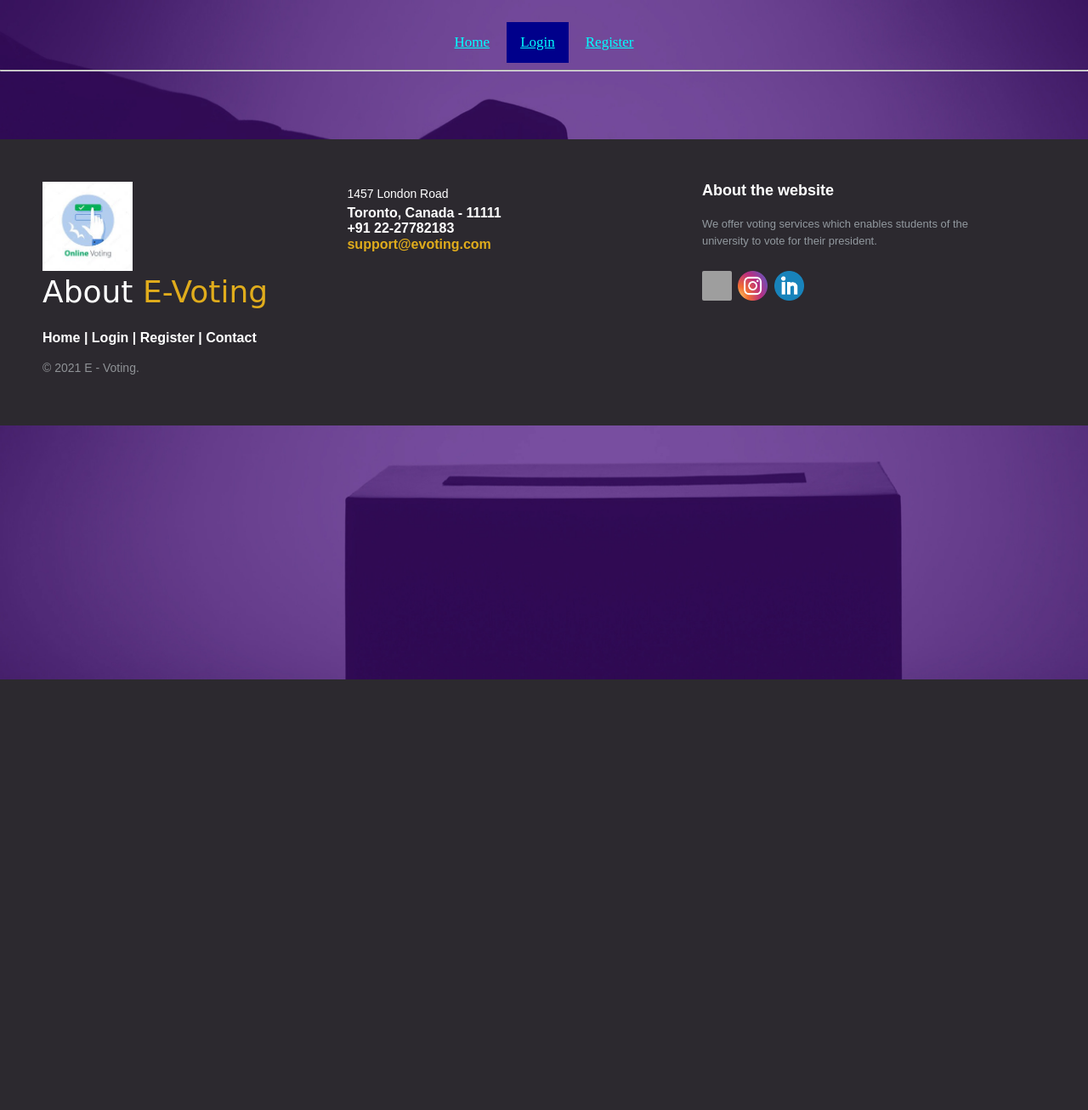
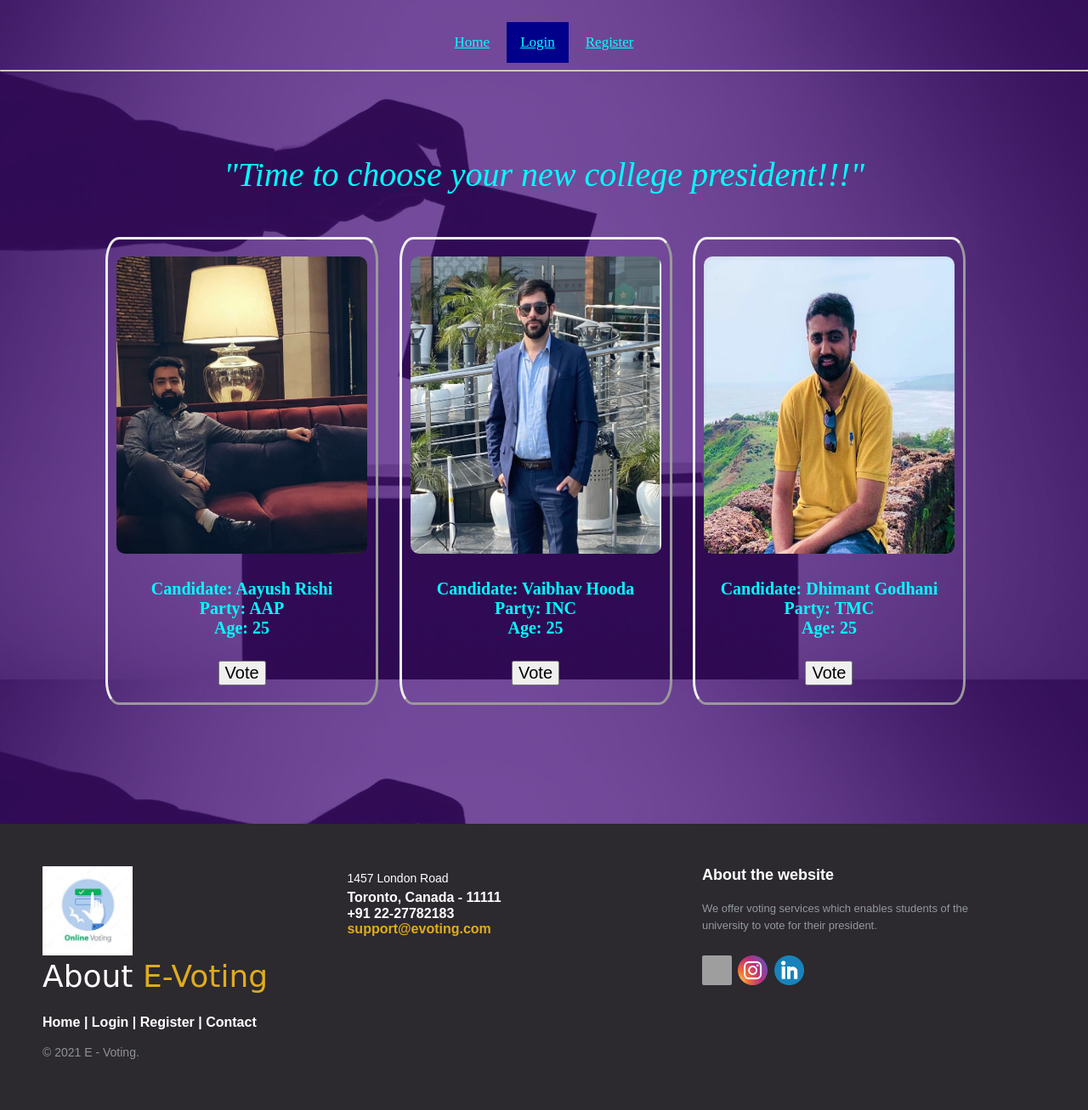
Before and after one commit to DhimantGodhani/E_Voting_Website, a Flask app: page /voteNow in a window 1280 px wide. Shown: the whole page at 85% size. Before the commit the page ends 800 px from the top, so only its background shows below. Run offline with Flask 2, Linux system fonts and the light colour scheme; grey boxes are pictures that could not be loaded.

Commit message:
Added voting page

```diff
--- /dev/null
+++ b/application/static/css/voteNow_styling.css
@@ -0,0 +1,64 @@
+/* Style sheet created by: Aayush Rishi, Dhimant Godhani, Vaibhav Hooda and Vishal Kumar. 03rd June, 2021 */
+body {
+  background-image: url("home_back.png");
+}
+
+
+/* The main contents of the web page */
+
+.candidates{
+	box-sizing: border-box;
+    font: bold 16px sans-serif;
+    padding: 50px 50px 60px 50px;
+    margin-top: 0px;
+    margin-bottom: 10px;
+    margin-left: 0;
+    margin-right: 0;
+    display: inline-block;
+    margin: 0 auto;
+    text-align: center;
+    width: 100%;
+}
+
+.candidates .voting-intro p{
+	text-align: center;
+	font-size: 40px;
+	color: cyan;
+	font-style: italic;
+	font-family: "Times New Roman", serif;
+	font-weight: normal;
+}
+
+
+.voting-intro {
+    margin-bottom: 50px;
+}
+
+.candidates .candidate-profile {
+    display: inline-block;
+    align-items: center;
+	border-style: outset;
+	border-radius: 5%;
+	padding: 20px 10px 20px 10px;
+	width: 25%;
+	margin-right: 20px;
+}
+
+
+.candidates .candidate-profile .candidate-detail h4{
+	font-size: 20px;
+	font-family: "Times New Roman", serif;
+	color: cyan;
+}
+
+button{
+ font-size: 20px;
+}
+
+.image1-3{
+	border-radius: 10px !important;
+    opacity: 1.2 !important;
+    margin-left: 0% !important;
+    width: 100% !important;
+    height: 350px;
+}
--- a/application/templates/voteNow.html
+++ b/application/templates/voteNow.html
@@ -1,13 +1,59 @@
 {% extends "base.html" %}
 
 {% block css_links %}
-<link rel="stylesheet" href="static/css/voteNow.css">
+<link rel="stylesheet" href="static/css/voteNow_styling.css">
 <link rel="stylesheet" href="static/css/header_footer_styling.css">
 {% endblock %}
 
 {% block content %}
-<main class="home">
+<main class="candidates">
+			<div class="voting-intro">
+				<p>
+				"Time to choose your new college president!!!"
+				</p>
+			</div>
 
+			<div class="candidate-profile">
+				<div class="candidate-image">
+					<img class="image1-3" src="static/images/aayush.jpg" alt="image not found">
+				</div>
+				<div class="candidate-detail">
+					<h4>
+						Candidate: Aayush Rishi<br>
+						Party: AAP<br>
+						Age: 25
+					</h4>
+					<button>Vote</button>
+				</div>
+			</div>
+
+			<div class="candidate-profile">
+				<div class="candidate-image">
+					<img class="image1-3" src="static/images/vaibhav.jpg" alt="image not found">
+				</div>
+				<div class="candidate-detail">
+					<h4>
+						Candidate: Vaibhav Hooda<br>
+						Party: INC<br>
+						Age: 25
+					</h4>
+					<button>Vote</button>
+				</div>
+			</div>
+
+			<div class="candidate-profile">
+				<div class="candidate-image">
+					<img class="image1-3" src="static/images/dhimant.jpg" alt="image not found">
+				</div>
+				<div class="candidate-detail">
+					<h4>
+						Candidate: Dhimant Godhani<br>
+						Party: TMC<br>
+						Age: 25
+					</h4>
+					<button>Vote</button>
+				</div>
+			</div>
 
 </main>
 {% endblock %}
```
Also changed, not shown: application/static/css/voteNow.css (deleted), application/static/images/aayush.jpg (added), application/static/images/dhimant.jpg (added), application/static/images/vaibhav.jpg (added).
